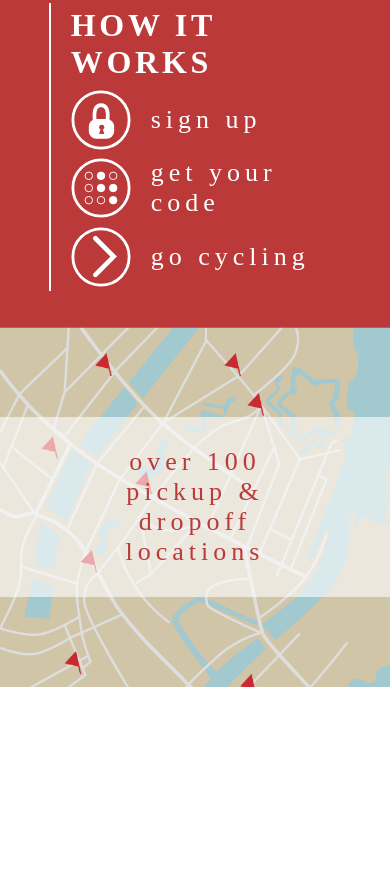
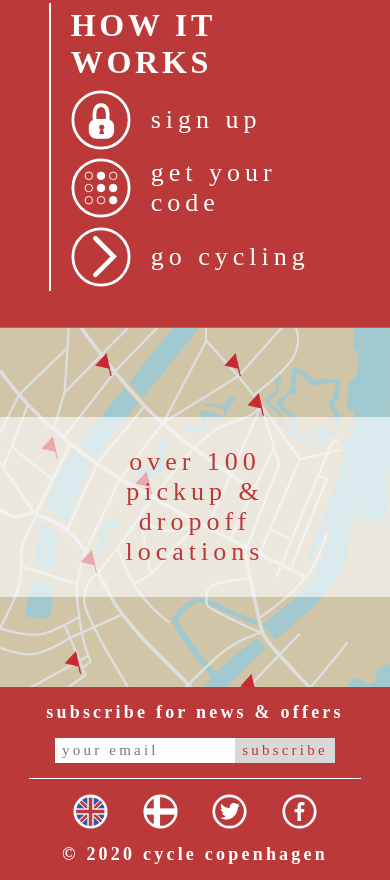
Before and after one commit to CanRaffs89/cycle-copenhagen, a plain HTML site: page index.html in a window 390 px wide. Shown: the part 877-1757 px from the top of the page. Before the commit the page ends 1564 px from the top, so only its background shows below. Drawn offline with Linux system fonts and the light colour scheme.

Commit message:
Finished mobile styling

```diff
--- a/index.html
+++ b/index.html
@@ -59,6 +59,7 @@
                 </div>
             </div>
         </div>
+        <!-- Map Section -->
         <div class="map">
             <div class="map-overlay">
                 <p class="map-text">
@@ -66,6 +67,21 @@
                 </p>
             </div>
         </div>
+        <!-- Footer -->
+        <div class="footer">
+            <h2>subscribe for news & offers</h2>
+            <div class="textbox">
+                <input type="text" placeholder=" your email">
+                <button>subscribe</button>
+            </div>
+            <div class="footer-icons">
+                <a class="footer-icon" id="english-icon" href=""></a>
+                <a class="footer-icon" id="danish-icon" href=""></a>
+                <a class="footer-icon" id="twitter-icon" href=""></a>
+                <a class="footer-icon" id="facebook-icon" href=""></a>
+            </div>
+            <h2>&copy; 2020 cycle copenhagen</h2>
+        </div>
     </div>
 </body>
 </html>
--- /dev/null
+++ b/scss/_footer.scss
@@ -0,0 +1,74 @@
+.footer {
+    min-height: 190px;
+    width: 100%;
+    background: $red;
+
+    h2 {
+        font-size: 18px;
+        letter-spacing: 3.22px;
+        color: #fff;
+        text-align: center;
+        padding: 15px 0;
+    }
+
+    .textbox {
+        width: 85%;
+        display: flex;
+        justify-content: center;
+        margin: 0 auto;
+        padding-bottom: 15px;
+        border-bottom: 1px solid #fff;
+
+        input {
+            width: 180px;
+            height: 25px;
+            font-size: 15px;
+            letter-spacing: 3.22px;
+            border: none;
+            border-radius: 0;
+        }
+
+        button {
+            width: 100px;
+            height: 25px;
+            background: #D8D8D8;
+            font-size: 15px;
+            letter-spacing: 3.22px;
+            color: $red;
+            border: none;
+        }
+    }
+
+    .footer-icons {
+        width: 80%;
+        display: flex;
+        justify-content: space-evenly;
+        padding-top: 15px;
+        margin: 0 auto;
+
+        .footer-icon {
+            height: 35px;
+            width: 35px;
+        }
+
+        #english-icon {
+            background: url('../img/icon_english.svg');
+            background-size: contain;
+        }
+
+        #danish-icon {
+            background: url('../img/icon_dansk.svg');
+            background-size: contain;
+        }
+
+        #twitter-icon {
+            background: url('../img/icon_twitter.svg');
+            background-size: contain;
+        }
+
+        #facebook-icon {
+            background: url('../img/icon_facebook.svg');
+            background-size: contain;
+        }
+    }
+}
--- a/scss/_header.scss
+++ b/scss/_header.scss
@@ -48,6 +48,7 @@
 
     #header-bg-img {
         min-height: 300px;
+        height: 40%;
         background: url(../img/bg_vector_lg.svg) no-repeat;
         background-size: cover;
         background-position: center;
--- a/scss/main.scss
+++ b/scss/main.scss
@@ -2,13 +2,13 @@ $red: #BB3939;
 
 :root {
     font-size: 16px;
-    font-family: 'Din Condensed';
 }
 
 * {
     margin: 0;
     padding: 0;
     box-sizing: border-box;
+    font-family: 'Din Condensed';
 }
 
 body {
@@ -41,3 +41,4 @@ a {
 @import 'header';
 @import 'text-section';
 @import 'map-section';
+@import 'footer';
```
Also changed, not shown: css/main.css.
